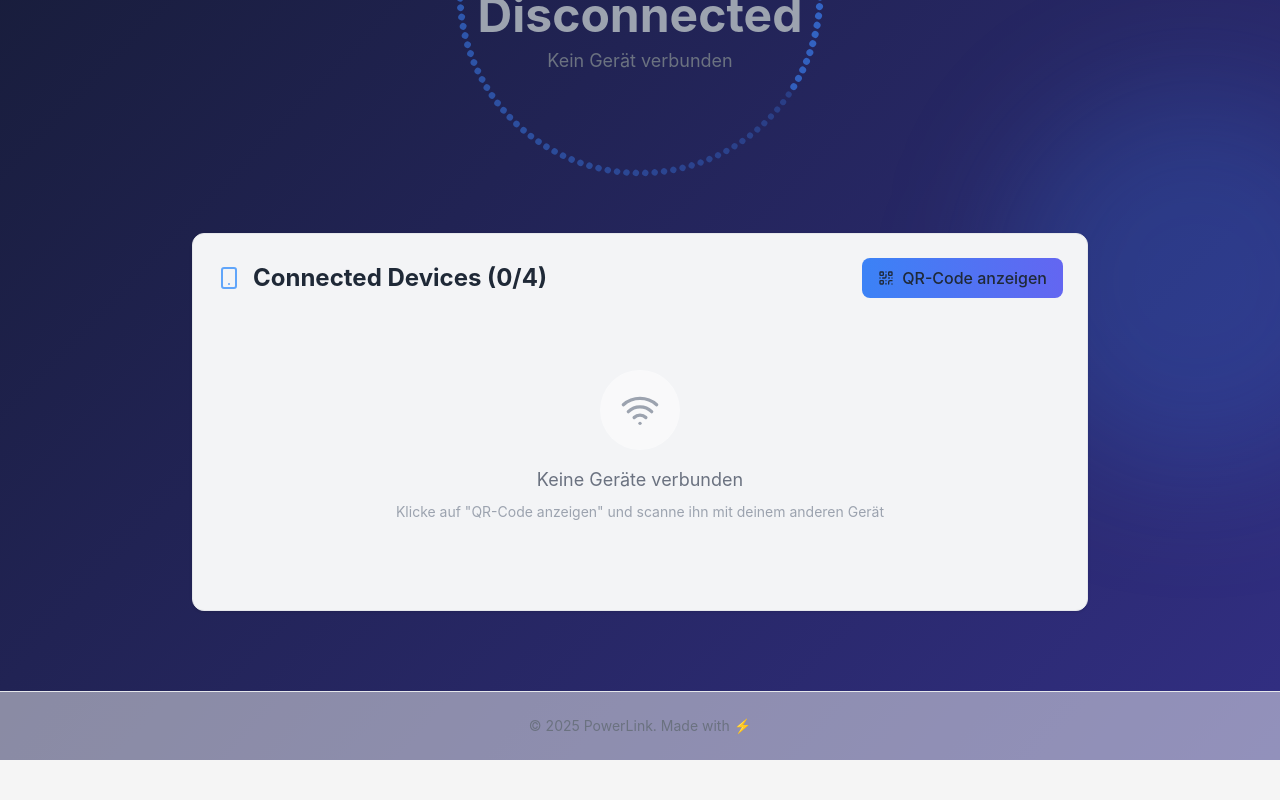
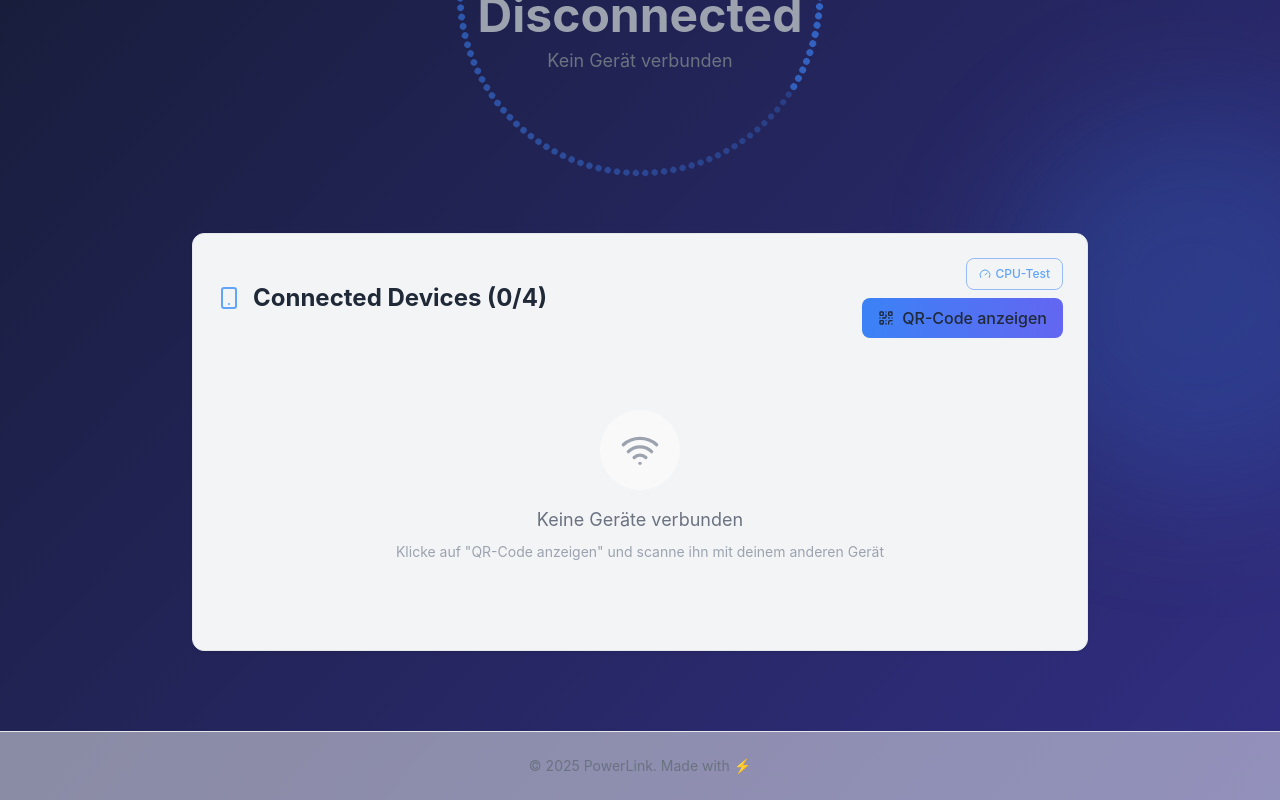
Before and after one commit to bennetdyck31-cpu/Powerlink-app, a React (Vite) app: page / in a window 1280 px wide. Shown: the part 706-1506 px from the top of the page. Before the commit the page ends 1466 px from the top, so only its background shows below. Built offline with nearby package versions, Linux system fonts and the light colour scheme.

Commit message:
feat: Add CPU-Test button for debugging
- Added CPU-Test button to verify real-time CPU measurement
- Performs 10M math operations (sqrt, sin, cos)
- Shows alert with execution time
- CPU display should increase during and after test
- Helps diagnose 3-8% difference issues

```diff
--- a/src/pages/Dashboard.tsx
+++ b/src/pages/Dashboard.tsx
@@ -433,6 +433,27 @@ const Dashboard = () => {
                 Connected Devices ({connectedDevices.length}/{MAX_DEVICES})
               </h2>
               <div className="flex flex-col items-end gap-2">
+                {/* CPU Test Button - nur für Debugging */}
+                <Button
+                  variant="outline"
+                  size="sm"
+                  onClick={() => {
+                    // Intensive CPU-Arbeit für Test
+                    const start = performance.now()
+                    let result = 0
+                    for (let i = 0; i < 10000000; i++) {
+                      result += Math.sqrt(i) * Math.sin(i) * Math.cos(i)
+                    }
+                    const duration = performance.now() - start
+                    console.log(`🔥 CPU-Test: ${duration.toFixed(0)}ms, Result: ${result.toFixed(2)}`)
+                    alert(`CPU-Test abgeschlossen!\nDauer: ${duration.toFixed(0)}ms\n\nDie CPU-Anzeige sollte jetzt steigen.`)
+                  }}
+                  className="text-xs border-blue-500/50 text-blue-400 hover:bg-blue-500/10"
+                >
+                  <Gauge className="mr-1 h-3 w-3" />
+                  CPU-Test
+                </Button>
+
                 {!showQRCode ? (
                   <Button
                     onClick={startHostMode}
```
